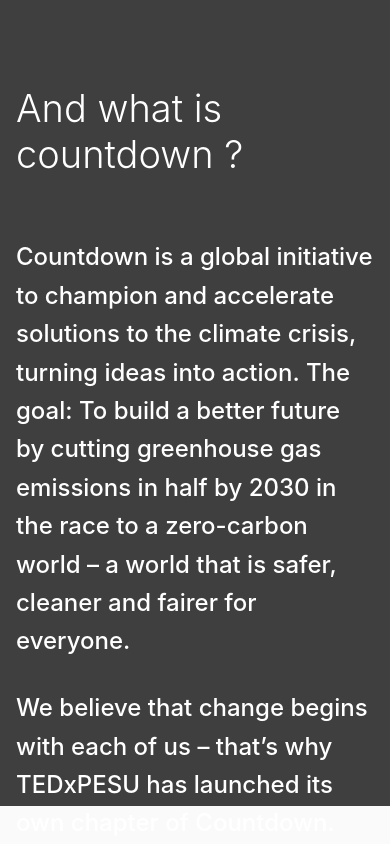
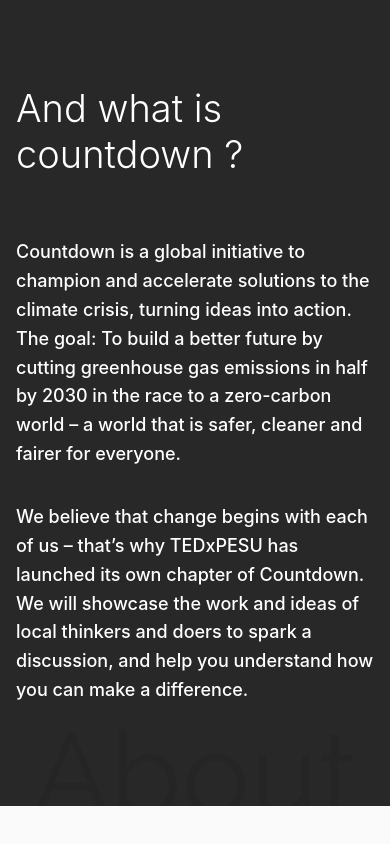
Before and after one commit to clearly-outsane/TEDx_PESU, a React (Create React App) app: page / in a window 390 px wide. Shown: the part 1726-2570 px from the top of the page. After the commit the page ends 2532 px from the top, so only its background shows below. Built offline with nearby package versions, Linux system fonts and the light colour scheme.

Commit message:
Deployment changes +responsiveness

```diff
--- a/package.json
+++ b/package.json
@@ -1,5 +1,5 @@
 {
-  "homepage": "http://clearly-outsane.github.io/TEDx_PESU",
+  "homepage": "tedxpesu.com",
   "name": "tedxcountdownv1",
   "version": "0.1.0",
   "private": true,
--- a/src/components/AboutCountdownSection.js
+++ b/src/components/AboutCountdownSection.js
@@ -42,7 +42,6 @@ const AboutSection = () => {
                 variant="h6"
                 gutterBottom
                 className={clsx(classes.whiteText)}
-                style={{ fontSize: "1.5rem" }}
               >
                 Countdown is a global initiative to champion and accelerate
                 solutions to the climate crisis, turning ideas into action. The
@@ -55,7 +54,6 @@ const AboutSection = () => {
                 variant="h6"
                 gutterBottom
                 className={clsx(classes.whiteText)}
-                style={{ fontSize: "1.5rem" }}
               >
                 We believe that change begins with each of us – that’s why
                 TEDxPESU has launched its own chapter of Countdown. We will
--- a/src/styles/Sections.js
+++ b/src/styles/Sections.js
@@ -15,7 +15,7 @@ const aboutSection = makeStyles((theme) => ({
     margin: 0,
   },
   whiteText: { color: "white" },
-  blackBackground: { backgroundColor: "rgba(0,0,0,0.75)" },
+  blackBackground: { backgroundColor: "rgba(0,0,0,0.84)" },
 }));
 
 export { aboutSection };
```
